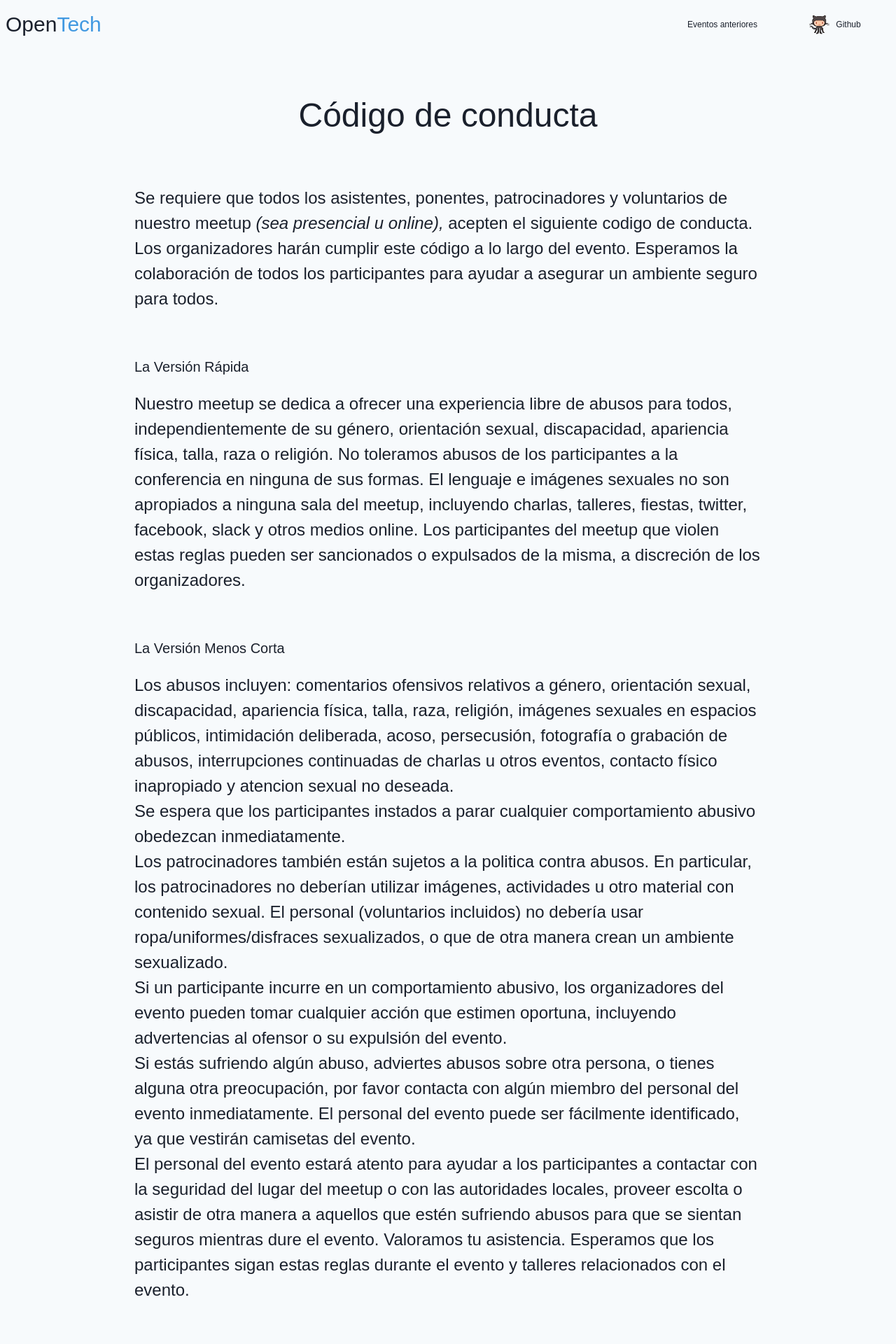
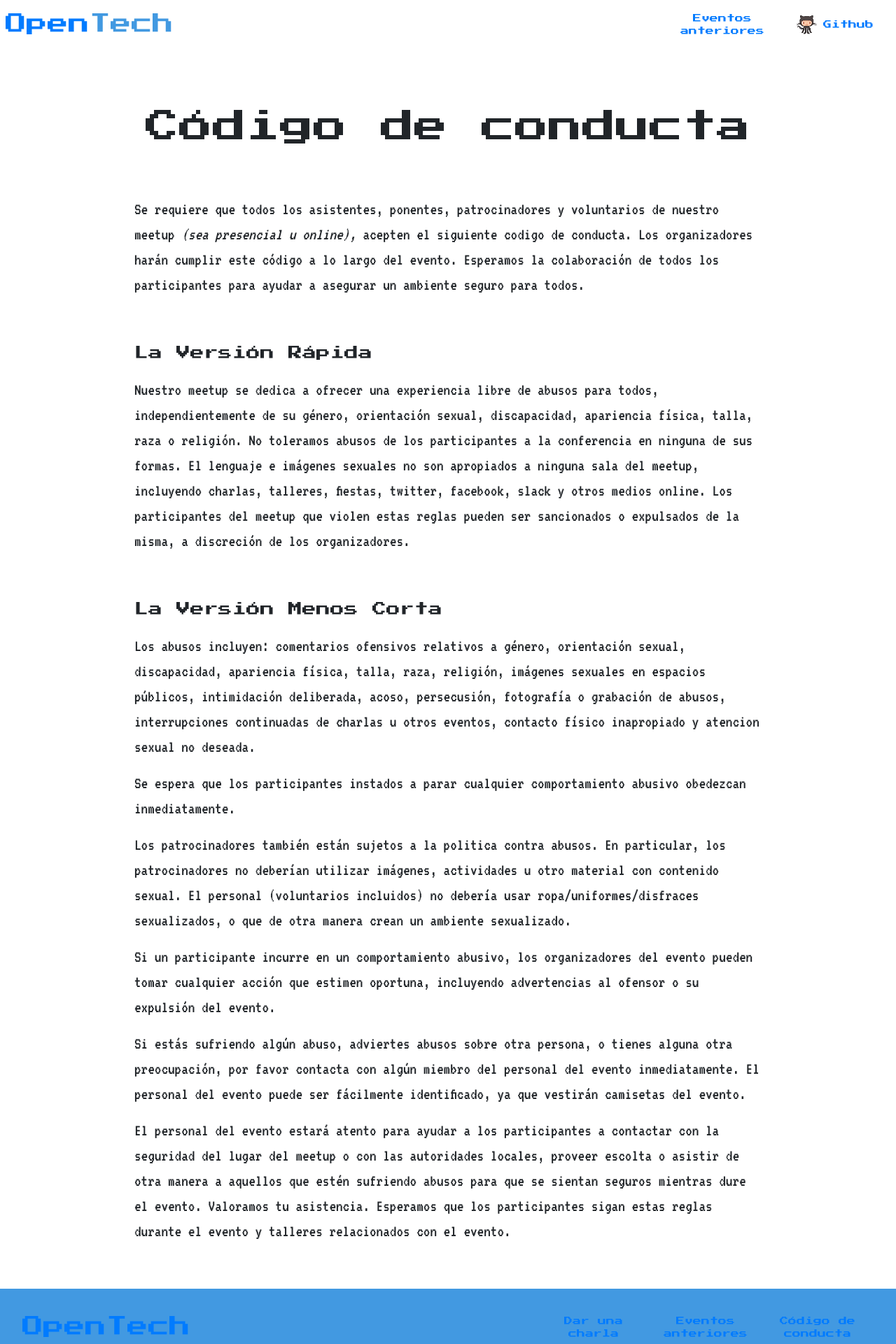
Before and after one commit to opentech-pe/opentech.pe, a Next.js app: page /code-of-conduct in a window 1280 px wide. Shown: the part 20-1940 px from the top of the page at 70% size. Built offline with nearby package versions, Linux system fonts and the light colour scheme; no server answers.

Commit message:
UPDATE: add layout components in all views

```diff
--- a/components/layout/index.js
+++ b/components/layout/index.js
@@ -1,10 +1,9 @@
 import Head from 'next/head'
 
 import Navbar from '../navbar'
-import footer from '../footer'
 import Footer from '../footer'
 
-export default function Layout({children, title = 'OpenTech'}){
+export default function Layout({children, title = 'OpenTech', nav_foo = true}){
   return (
     <>
       <Head> {/* <!-- Primary Meta Tags --> */}
@@ -56,13 +55,15 @@ export default function Layout({children, title = 'OpenTech'}){
         <link href="https://unpkg.com/nes.css/css/nes.css" rel="stylesheet"/>
       </Head>
 
-      <header>
-        <Navbar />
-      </header>
+      { nav_foo ?
+          <header>
+            <Navbar />
+          </header>
+          : '' }
 
       {children}
 
-      <Footer/>
+      { nav_foo ? <Footer/> : ''}
     </>
   )
 }
--- a/pages/404.js
+++ b/pages/404.js
@@ -1,5 +1,6 @@
 import Link from "next/link";
-import Head from "next/head";
+
+import Layout from '../components/layout'
 
 export default function Custom404(){
   const [visible, setVisible] = React.useState(true)
@@ -9,10 +10,7 @@ export default function Custom404(){
   }
 
   return (
-      <>
-        <Head>
-          <title>404 | OpenTech</title>
-        </Head>
+      <Layout title="404 | OpenTech" nav_foo={false}>
         <section className="flex flex-col items-center justify-center h-screen px-3 my-0">
           <h1 className="flex text-9xl md:text-12xl">
             4
@@ -27,6 +25,6 @@ export default function Custom404(){
             </button>
           </Link>
         </section>
-      </>
+      </Layout>
     )
 }
--- a/pages/code-of-conduct.js
+++ b/pages/code-of-conduct.js
@@ -1,15 +1,8 @@
-import Head from "next/head"
-
-import Navbar from "../components/navbar"
-import Footer from "../components/footer"
+import Layout from '../components/layout'
 
 export default function CodeOfConduct() {
   return (
-    <>
-    <Head>
-      <title>Code Of Conduct | OpenTech</title>
-    </Head>
-    <Navbar />
+    <Layout title="Code Of Conduct | OpenTech">
       <main className="px-3 md:px-48">
         <section className="mb-16 mt-10">
           <h1 className="font-big text-center md:text-5xl">
@@ -72,7 +65,6 @@ export default function CodeOfConduct() {
           </p>
         </section>
       </main>
-    <Footer />
-    </>
+    </Layout>
   );
 }
--- a/pages/index.js
+++ b/pages/index.js
@@ -1,12 +1,10 @@
 import Link from "next/link"
 
-import Navbar from "../components/navbar";
-import Footer from "../components/footer";
+import Layout from "../components/layout";
 
 export default function Index() {
   return (
-    <>
-      <Navbar />
+    <Layout title="OpenTech">
       <main className="px-3 md:px-48">
         <section className="mb-20 mt-10">
           <img className="mx-auto my-2" src="/assets/img/logo-without-bg.png" />
@@ -96,7 +94,6 @@ export default function Index() {
           </div>
         </section>
       </main>
-      <Footer />
-    </>
+    </Layout>
   );
 }
```
Lines whose indentation alone changed are shown as unchanged.
